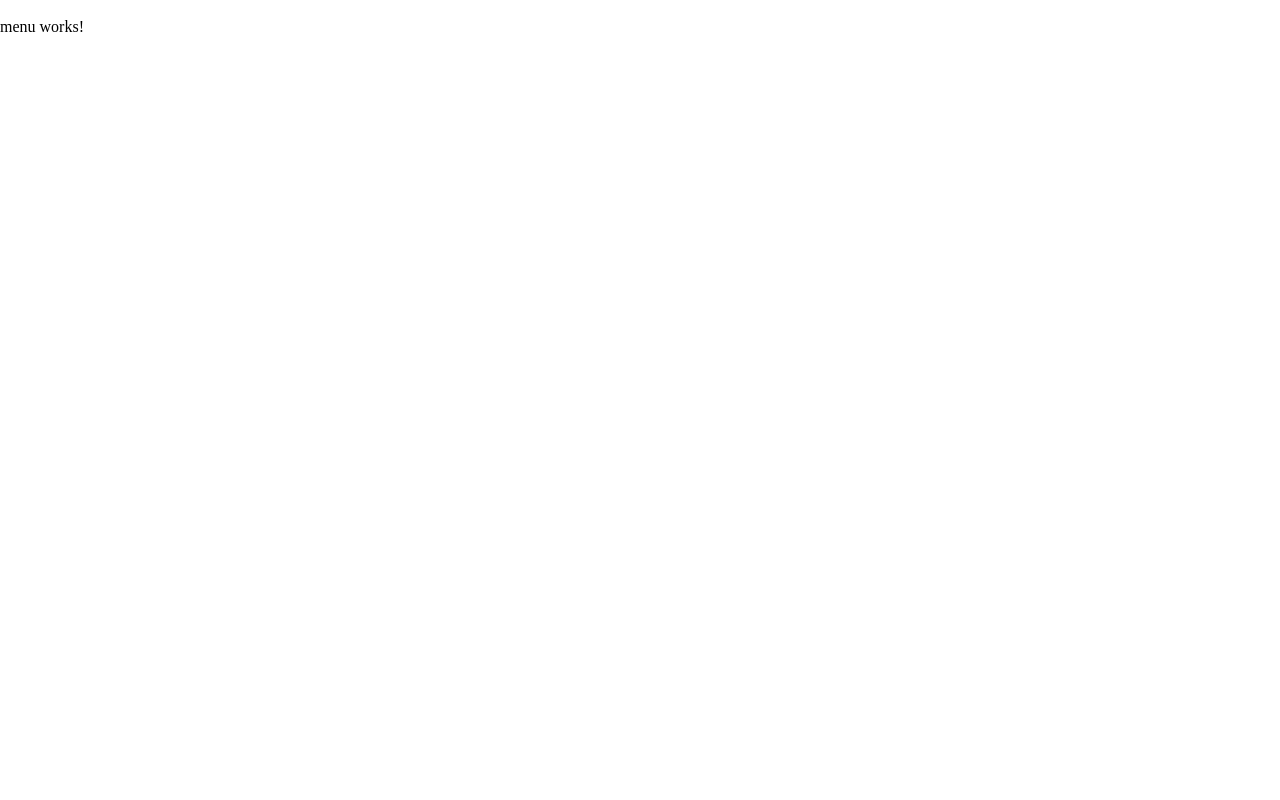
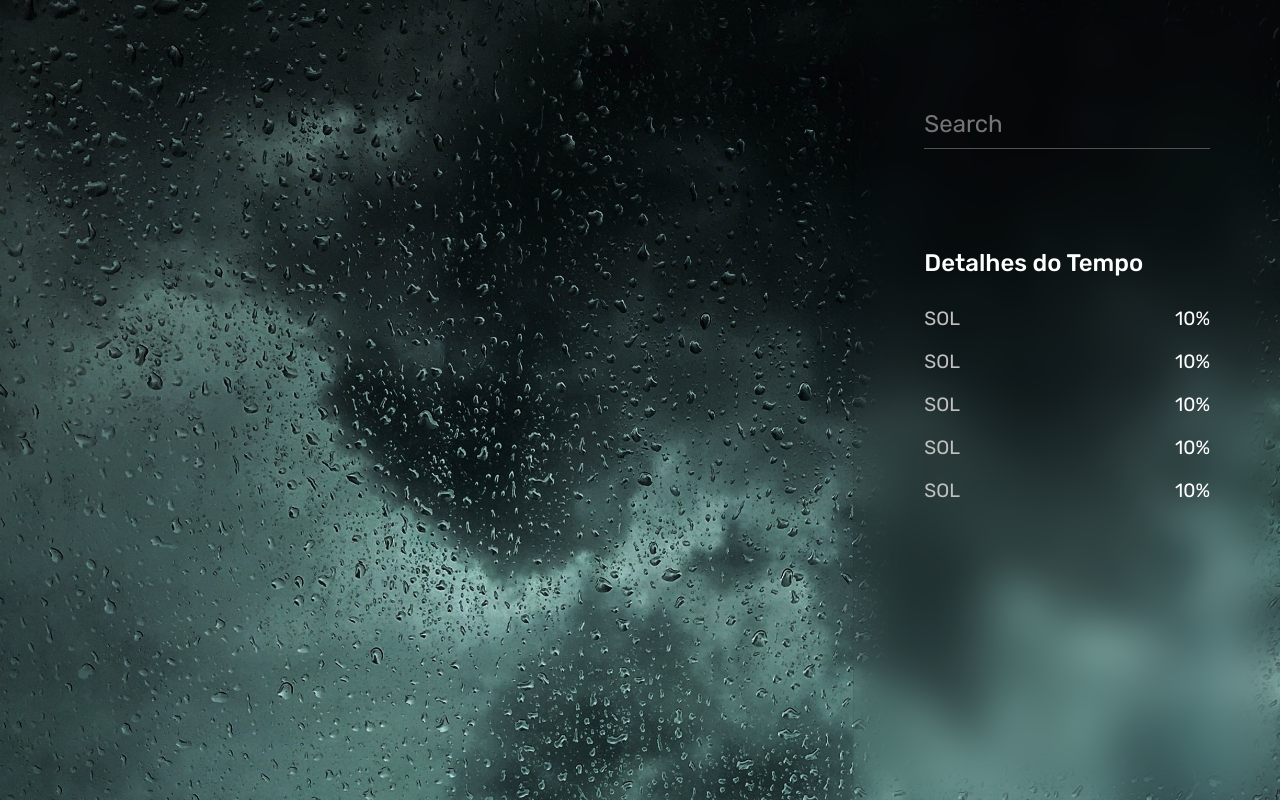
Before and after one commit to Leozhr/Weather-Angular, an Angular app: page /home in a window 1280 px wide. Built offline with nearby package versions, Linux system fonts and the light colour scheme.

Commit message:
:lipstick: feat: Estilizaçao Inicial CSS do Menu

```diff
--- a/src/app/pages/home/home.component.css
+++ b/src/app/pages/home/home.component.css
@@ -0,0 +1,10 @@
+.home {
+  height: 100vh;
+  overflow-y: hidden;
+  color: #fff;
+}
+
+img {
+  width: 100%;
+  position: fixed;
+}
--- a/src/app/pages/home/home.component.html
+++ b/src/app/pages/home/home.component.html
@@ -1,6 +1,6 @@
-<main>
-  <img src="" alt="">
-  <div>
+<div class="home">
+  <img src="assets/images/www.jpg" alt="">
+  <div class="weather-container">
     <app-menu></app-menu>
   </div>
-</main>
+</div>
--- a/src/app/pages/home/menu/menu.component.css
+++ b/src/app/pages/home/menu/menu.component.css
@@ -0,0 +1,60 @@
+.weather-menu {
+  display: grid;
+  grid-template-columns: 2fr 1fr;
+}
+
+.weather-info-2{
+  -webkit-backdrop-filter: blur(18px);
+  background-color: transparent;
+  backdrop-filter: blur(18px);
+  padding: 100px 70px;
+  height: 100vh;
+  border-left: 1px solid rgba(0, 0, 0, 0.062);
+  display: flex;
+  flex-direction: column;
+  gap: 100px;
+}
+
+form input{
+  background: transparent;
+  border: none;
+  border-bottom: 1px solid rgb(82, 82, 82);
+  font-size: 1.5rem;
+  padding: 10px 0px;
+  width: 100%;
+  transition: .3s;
+  cursor: pointer;
+  color: rgb(133, 133, 133);
+}
+
+form input:focus, form input:hover{
+  color: #fdfdfd;
+  transition: .3s;
+  border-bottom: 1px solid rgb(155, 155, 155);
+  outline: 0;
+}
+
+.temp-list {
+  display: flex;
+  flex-direction: column;
+  gap: 20px;
+}
+
+.weather-temp li{
+  display: flex;
+  justify-content: space-between;
+}
+
+h2 {
+  font-weight: 500;
+  font-size: 1.5rem;
+  margin-bottom: 30px;
+}
+
+p, span {
+  font-size: 1.2rem;
+}
+
+p {
+  color: rgb(192, 192, 192)
+}
--- a/src/app/pages/home/menu/menu.component.html
+++ b/src/app/pages/home/menu/menu.component.html
@@ -1 +1,39 @@
-<p>menu works!</p>
+<div class="weather-menu">
+  <div>
+
+  </div>
+  <div class="weather-info-2">
+    <div class="weather-search">
+      <form action="">
+        <input type="text" name="search" placeholder="Search">
+      </form>
+    </div>
+    <div class="weather-info">
+      <div class="weather-temp">
+        <h2>Detalhes do Tempo</h2>
+        <ul class="temp-list">
+          <li>
+            <p>SOL</p>
+            <span>10%</span>
+          </li>
+          <li>
+            <p>SOL</p>
+            <span>10%</span>
+          </li>
+          <li>
+            <p>SOL</p>
+            <span>10%</span>
+          </li>
+          <li>
+            <p>SOL</p>
+            <span>10%</span>
+          </li>
+          <li>
+            <p>SOL</p>
+            <span>10%</span>
+          </li>
+        </ul>
+      </div>
+    </div>
+  </div>
+</div>
--- a/src/index.html
+++ b/src/index.html
@@ -7,6 +7,9 @@
   <base href="/">
   <meta name="viewport" content="width=device-width, initial-scale=1">
   <link rel="icon" type="image/x-icon" href="favicon.ico">
+  <link rel="preconnect" href="https://fonts.googleapis.com">
+  <link rel="preconnect" href="https://fonts.gstatic.com" crossorigin>
+  <link href="https://fonts.googleapis.com/css2?family=Rubik:wght@400;500&display=swap" rel="stylesheet">
 </head>
 
 <body>
--- a/src/styles.css
+++ b/src/styles.css
@@ -1,6 +1,8 @@
 * {
-  padding: 0;
-  margin: 0;
+  font-family: 'Rubik', sans-serif;
+  font-weight: 400;
+  padding: 0px;
+  margin: 0px;
   box-sizing: border-box;
 }
 
```
Also changed, not shown: src/assets/images/www.jpg (added).
